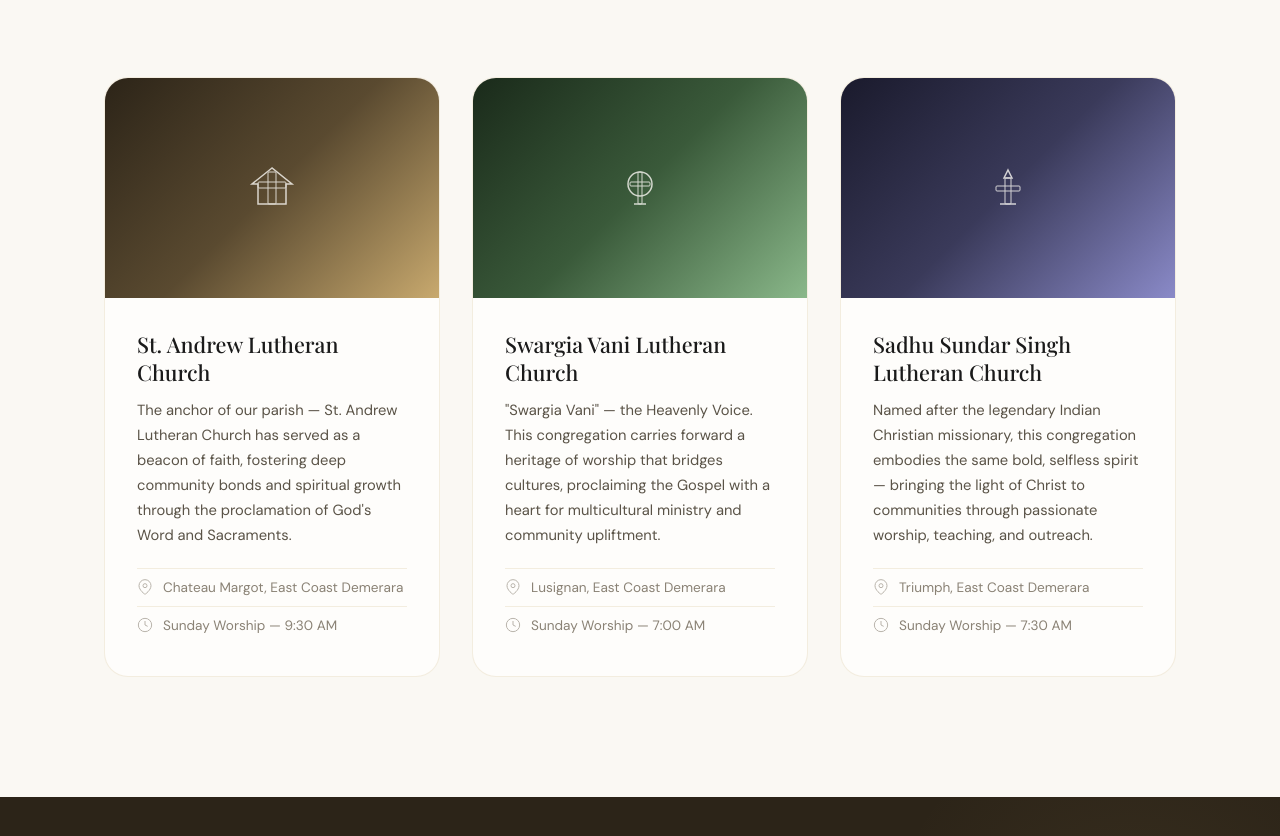
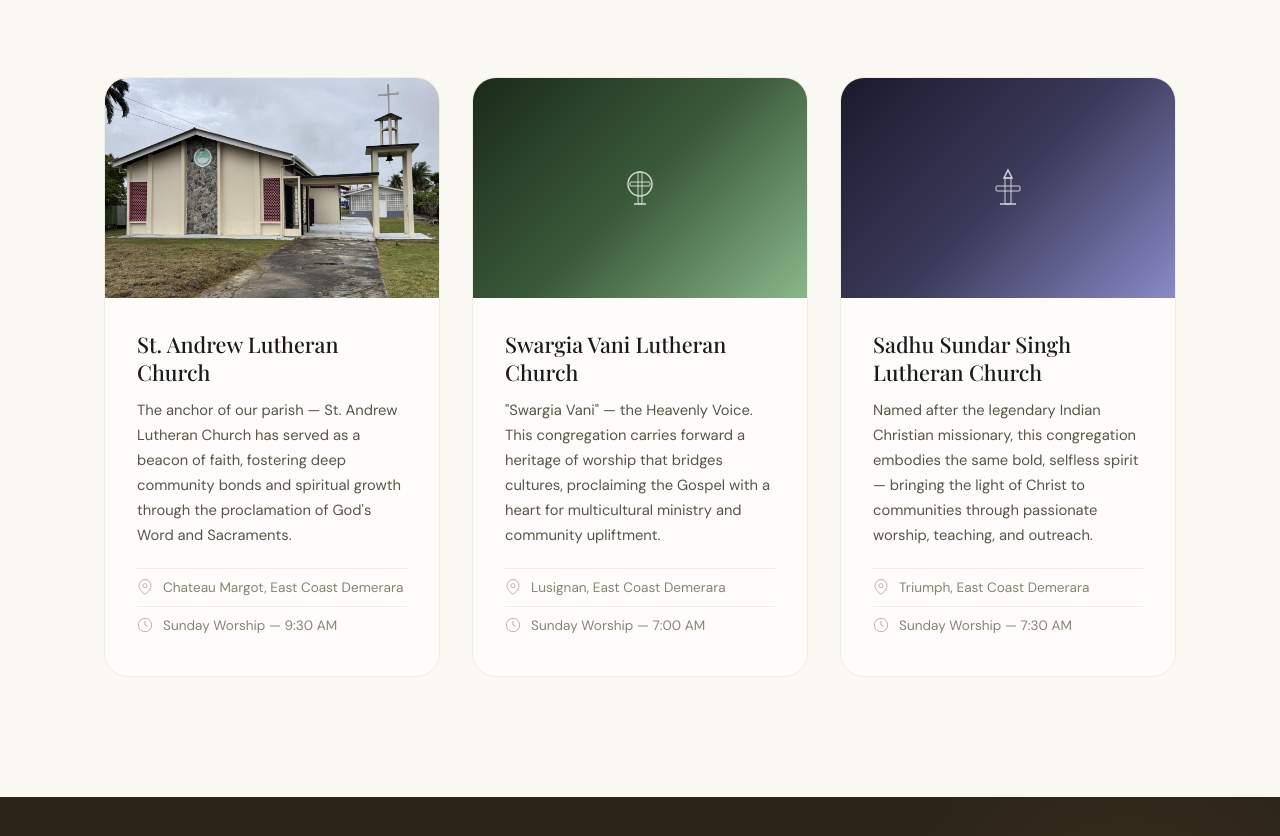
Before and after one commit to ericjewan-spec/st-andrew-parish, a plain HTML site: page index.html in a window 1280 px wide. Shown: the part 2024-2860 px from the top of the page. Drawn offline with nearby package versions, Linux system fonts and the light colour scheme; a web font is replaced by a local one.

Commit message:
Use real St. Andrew church photo on card

```diff
--- a/index.html
+++ b/index.html
@@ -997,13 +997,7 @@
     <div class="church-cards">
       <!-- St. Andrew Lutheran -->
       <div class="church-card reveal reveal-delay-1">
-        <div class="church-card-img">
-          <div class="card-gradient" style="background: linear-gradient(135deg, #2C2418 0%, #5A4A30 50%, #C8A96E 100%);"></div>
-          <svg class="card-icon" viewBox="0 0 48 48" fill="none" xmlns="http://www.w3.org/2000/svg">
-            <path d="M24 4L4 20h6v20h28V20h6L24 4z" fill="none" stroke="#FAF8F3" stroke-width="1.5"/>
-            <rect x="20" y="8" width="8" height="32" rx="1" fill="none" stroke="#FAF8F3" stroke-width="1"/>
-            <rect x="10" y="18" width="28" height="6" rx="1" fill="none" stroke="#FAF8F3" stroke-width="1"/>
-          </svg>
+        <div class="church-card-img" style="background: url('st-andrew-church.jpg') center/cover no-repeat;">
         </div>
         <div class="church-card-body">
           <h3>St. Andrew Lutheran Church</h3>
```
